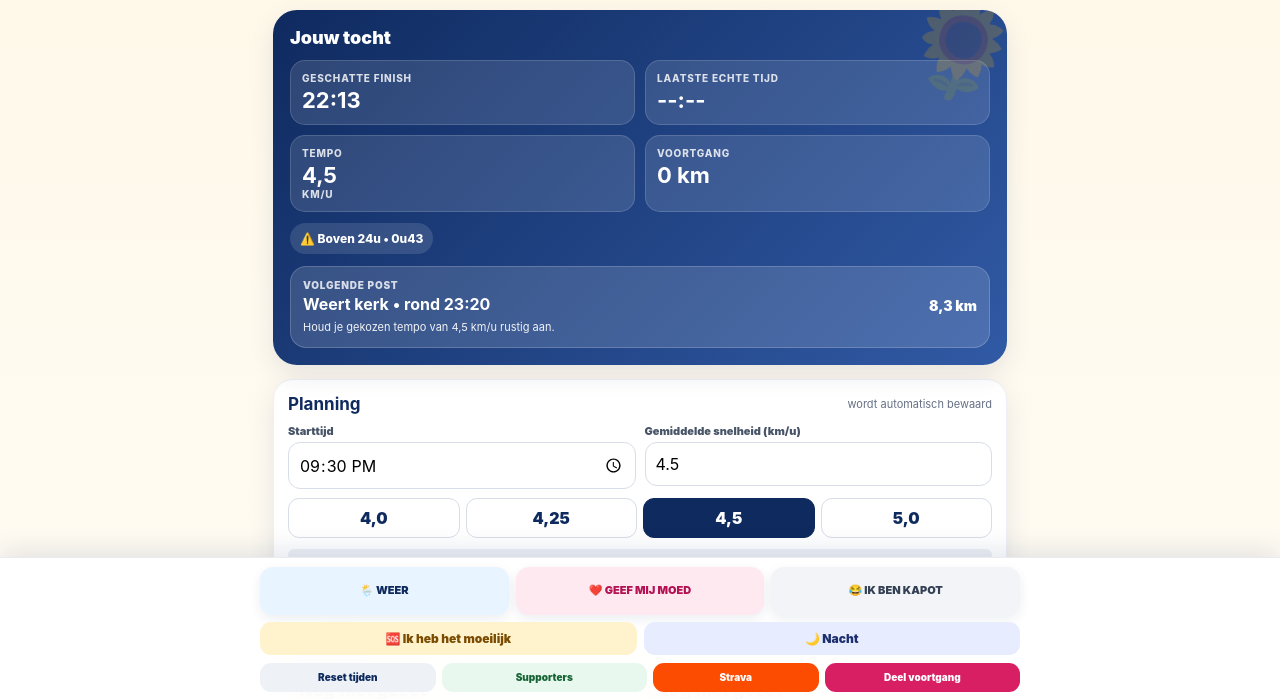
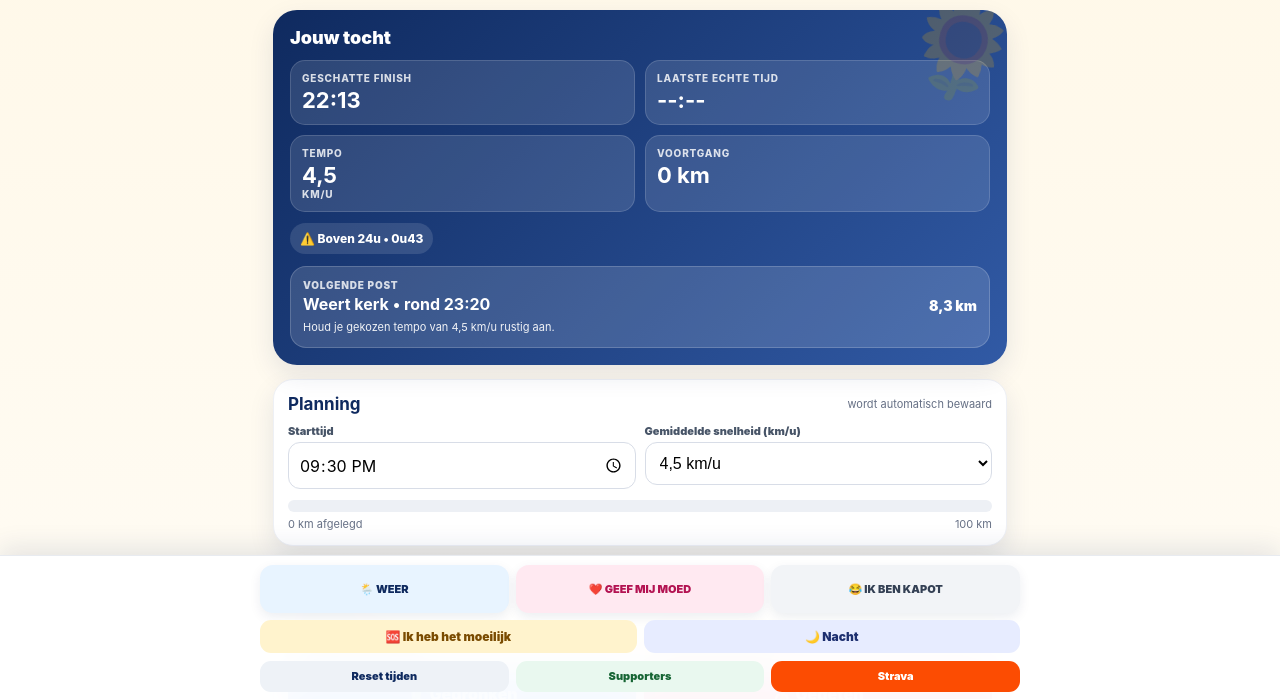
Before and after one commit to timgijbels-stack/dodentocht-2026, a plain HTML site: page index.html in a window 1280 px wide. Shown: the part 99-798 px from the top of the page. Drawn offline with Linux system fonts and the light colour scheme.

Commit message:
Add files via upload

```diff
--- a/index.html
+++ b/index.html
@@ -22,8 +22,7 @@
     .status{display:inline-flex;align-items:center;margin-top:11px;padding:8px 10px;border-radius:999px;background:rgba(255,255,255,.12);font-size:12px;font-weight:800}
     .next-card{margin-top:12px;padding:12px;border-radius:16px;background:rgba(255,255,255,.14);border:1px solid rgba(255,255,255,.18)}.next-label{font-size:10px;font-weight:900;letter-spacing:.08em;text-transform:uppercase;opacity:.8}.next-main{display:flex;justify-content:space-between;gap:10px;align-items:end;margin-top:3px}.next-main strong{font-size:16px}.next-main span{font-size:14px;font-weight:900;white-space:nowrap}.pace-advice{font-size:11px;line-height:1.35;margin-top:6px;opacity:.92}
     .section{margin-top:14px;background:#fff;border:1px solid #eef0f5;border-radius:20px;padding:14px;box-shadow:var(--shadow)}.section h2{font-size:17px;margin:0;color:var(--navy)}.section-head{display:flex;justify-content:space-between;gap:8px;align-items:center;margin-bottom:10px}.tiny{font-size:11px;color:var(--muted)}
-    .controls{display:grid;grid-template-columns:1fr 1fr;gap:9px}label{display:block;font-size:11px;font-weight:900;color:#475467;margin-bottom:4px}input[type="time"],input[type="number"]{width:100%;padding:11px 10px;border:1px solid #d8dde7;border-radius:12px;background:#fff;font-size:16px}
-    .pace-row{display:grid;grid-template-columns:repeat(4,1fr);gap:6px;margin-top:9px}.pace-btn{border:1px solid #d8dde7;background:#fff;border-radius:11px;padding:9px 4px;font-weight:900;color:var(--navy)}.pace-btn.active{background:var(--navy);color:#fff;border-color:var(--navy)}
+    .controls{display:grid;grid-template-columns:1fr 1fr;gap:9px}label{display:block;font-size:11px;font-weight:900;color:#475467;margin-bottom:4px}input[type="time"],input[type="number"],select{width:100%;padding:11px 10px;border:1px solid #d8dde7;border-radius:12px;background:#fff;font-size:16px}
     .progress-wrap{margin-top:11px}.progress-track{height:12px;border-radius:999px;background:#edf0f5;overflow:hidden}.progress-fill{height:100%;width:0;background:linear-gradient(90deg,#f4bd00,var(--pink));transition:width .25s}.progress-text{display:flex;justify-content:space-between;font-size:11px;color:var(--muted);margin-top:5px}
     .checkpoint{padding:13px 0;border-top:1px solid var(--line)}.checkpoint:first-child{border-top:0}.cp-top{display:grid;grid-template-columns:38px minmax(0,1fr);gap:9px;align-items:start}.num{width:34px;height:34px;border-radius:50%;display:grid;place-items:center;background:#ffe5ef;color:var(--pink);font-size:13px;font-weight:900}.checkpoint.reached .num{background:#dcfce7;color:#166534}
     .name{font-size:15px;font-weight:900;color:#1f2937;line-height:1.15}.meta{font-size:11px;color:var(--muted);margin-top:3px}.window{font-size:10px;color:#7a5a00;background:#fff8db;border-radius:7px;padding:3px 6px;display:inline-block;margin-top:5px}
@@ -32,7 +31,7 @@
     .pause-row{display:flex;align-items:center;gap:6px;margin-top:8px;flex-wrap:wrap}.pause-row span{font-size:11px;color:#475467}.pause-btn{width:28px;height:28px;border-radius:8px;border:1px solid #d8dde7;background:#fff;color:var(--navy);font-weight:900}
     .summary{display:grid;grid-template-columns:1fr 1fr;gap:8px}.sum-card{background:#f8fafc;border:1px solid #edf0f4;border-radius:13px;padding:10px}.sum-card small{font-size:10px;color:var(--muted);font-weight:800}.sum-card strong{display:block;font-size:17px;color:var(--navy);margin-top:3px}.note{font-size:11px;line-height:1.45;color:var(--muted);margin-top:9px}
     .fuel-grid{display:grid;grid-template-columns:1fr 1fr;gap:8px}.fuel-card{border:1px solid #e3e7ee;border-radius:14px;background:#fafbfc;padding:10px}.fuel-card small{display:block;font-size:10px;color:var(--muted);font-weight:900;text-transform:uppercase;letter-spacing:.06em}.fuel-card strong{display:block;margin-top:2px;color:var(--navy);font-size:18px}.fuel-card.due{background:#fff3cd;border-color:#f4c96b}.fuel-card.ok{background:#ecfdf3;border-color:#b7ebc6}.fuel-controls{display:grid;grid-template-columns:1fr 1fr;gap:8px;margin-top:10px}.fuel-btn{border:0;border-radius:13px;padding:12px 8px;font-weight:900;color:#fff;box-shadow:0 4px 12px rgba(15,42,95,.08)}.drink-btn{background:#1570ef}.eat-btn{background:#d91f63}.fuel-settings{display:grid;grid-template-columns:1fr 1fr;gap:8px;margin-top:10px}.fuel-visual{position:fixed;left:50%;top:45%;z-index:60;transform:translate(-50%,-50%) scale(.85);padding:14px 18px;border-radius:999px;background:#fff;color:var(--navy);font-size:20px;font-weight:950;box-shadow:0 18px 50px rgba(15,42,95,.25);pointer-events:none;animation:fuel-pop 1.25s ease forwards}.fuel-spark{position:fixed;z-index:59;pointer-events:none;font-size:22px;animation:fuel-spark 1.4s ease-out forwards}@keyframes fuel-pop{20%{transform:translate(-50%,-50%) scale(1.08)}70%{opacity:1}to{transform:translate(-50%,-75%) scale(.98);opacity:0}}@keyframes fuel-spark{to{transform:translate(var(--x),var(--y)) rotate(220deg);opacity:0}}
-    .bottom-bar{position:fixed;left:0;right:0;bottom:0;padding:9px 13px calc(9px + env(safe-area-inset-bottom));background:rgba(255,255,255,.96);backdrop-filter:blur(18px);-webkit-backdrop-filter:blur(18px);border-top:1px solid #e8ebf0;box-shadow:0 -8px 24px rgba(15,42,95,.10);z-index:20}.bottom-bar .inner{max-width:760px;margin:auto}.footer-actions{display:grid;grid-template-columns:.9fr 1.05fr .85fr 1fr;gap:6px;margin-top:8px}.action{border:0;border-radius:11px;padding:9px 5px;font-weight:900;font-size:10px;line-height:1.15}.primary{background:var(--pink);color:#fff}.secondary{background:#eef2f7;color:var(--navy)}.support{background:#e9f8ef;color:#166534}.strava{background:#fc4c02;color:#fff}
+    .bottom-bar{position:fixed;left:0;right:0;bottom:0;padding:9px 13px calc(9px + env(safe-area-inset-bottom));background:rgba(255,255,255,.96);backdrop-filter:blur(18px);-webkit-backdrop-filter:blur(18px);border-top:1px solid #e8ebf0;box-shadow:0 -8px 24px rgba(15,42,95,.10);z-index:20}.bottom-bar .inner{max-width:760px;margin:auto}.footer-actions{display:grid;grid-template-columns:1fr 1fr 1fr;gap:7px;margin-top:8px}.action{border:0;border-radius:11px;padding:9px 6px;font-weight:900;font-size:11px;line-height:1.15}.secondary{background:#eef2f7;color:var(--navy)}.support{background:#e9f8ef;color:#166534}.strava{background:#fc4c02;color:#fff}
 
     .funbar{display:grid;grid-template-columns:repeat(3,minmax(0,1fr));gap:7px}
     .funbtn{border:0;border-radius:13px;min-height:48px;padding:8px 5px;font-weight:900;font-size:11px;line-height:1.15;box-shadow:0 4px 12px rgba(15,42,95,.08);touch-action:manipulation}
@@ -43,8 +42,8 @@
 
     .quote-box{max-height:34vh;overflow:auto}
     .confetti{position:fixed;top:-24px;z-index:50;pointer-events:none;font-size:20px;animation:confetti-fall 2.7s cubic-bezier(.15,.7,.4,1) forwards}@keyframes confetti-fall{to{transform:translate3d(var(--drift),110vh,0) rotate(720deg);opacity:.25}}@keyframes wiggle{25%{transform:rotate(-16deg) scale(1.15)}75%{transform:rotate(16deg) scale(1.15)}}
-    body.night{background:linear-gradient(180deg,#070b18 0,#111827 48%,#050712 100%);color:#e6edf8}body.night header{background:rgba(7,11,24,.92);border-bottom-color:rgba(255,255,255,.08)}body.night h1,body.night .section h2,body.night .name,body.night .time-card strong,body.night .sum-card strong{color:#f4f7ff}body.night .sub,body.night .tiny,body.night .meta,body.night .note,body.night label,body.night .progress-text{color:#a7b0c2}body.night .section,body.night .time-card,body.night .sum-card,body.night input,body.night .pace-btn,body.night .pause-btn{background:#151b2b;border-color:#273149;color:#e6edf8}body.night .hero{background:linear-gradient(135deg,#111827,#223b78)}body.night .bottom-bar{background:rgba(8,12,24,.96);border-top-color:#273149;box-shadow:0 -8px 24px rgba(0,0,0,.35)}body.night .secondary{background:#202a3f;color:#eef4ff}body.night .night-btn{background:#fff7d6;color:#624600}body.night .deadbtn{background:#253044;color:#eef4ff}body.night .quote-box{background:#151b2b;border-color:#33405c;color:#eef4ff}body.night .quote-close{color:#cbd5e1}
-    @media(max-width:430px){h1{font-size:26px}.controls{grid-template-columns:1fr}.pace-row{grid-template-columns:repeat(2,1fr)}}
+    body.night{background:linear-gradient(180deg,#070b18 0,#111827 48%,#050712 100%);color:#e6edf8}body.night header{background:rgba(7,11,24,.92);border-bottom-color:rgba(255,255,255,.08)}body.night h1,body.night .section h2,body.night .name,body.night .time-card strong,body.night .sum-card strong{color:#f4f7ff}body.night .sub,body.night .tiny,body.night .meta,body.night .note,body.night label,body.night .progress-text{color:#a7b0c2}body.night .section,body.night .time-card,body.night .sum-card,body.night input,body.night select,body.night .pause-btn{background:#151b2b;border-color:#273149;color:#e6edf8}body.night .hero{background:linear-gradient(135deg,#111827,#223b78)}body.night .bottom-bar{background:rgba(8,12,24,.96);border-top-color:#273149;box-shadow:0 -8px 24px rgba(0,0,0,.35)}body.night .secondary{background:#202a3f;color:#eef4ff}body.night .night-btn{background:#fff7d6;color:#624600}body.night .deadbtn{background:#253044;color:#eef4ff}body.night .quote-box{background:#151b2b;border-color:#33405c;color:#eef4ff}body.night .quote-close{color:#cbd5e1}
+    @media(max-width:430px){h1{font-size:26px}.controls{grid-template-columns:1fr}}
   </style>
 </head>
 <body>
@@ -67,10 +66,20 @@
       <div class="section-head"><h2>Planning</h2><span class="tiny">wordt automatisch bewaard</span></div>
       <div class="controls">
         <div><label for="startTime">Starttijd</label><input id="startTime" type="time" value="21:30"></div>
-        <div><label for="customPace">Gemiddelde snelheid (km/u)</label><input id="customPace" type="number" min="2.5" max="7" step="0.05" value="4.5"></div>
-      </div>
-      <div class="pace-row" id="paceButtons">
-        <button class="pace-btn" data-pace="4">4,0</button><button class="pace-btn" data-pace="4.25">4,25</button><button class="pace-btn active" data-pace="4.5">4,5</button><button class="pace-btn" data-pace="5">5,0</button>
+        <div><label for="customPace">Gemiddelde snelheid (km/u)</label><select id="customPace">
+          <option value="2.5">2,5 km/u</option>
+          <option value="3">3,0 km/u</option>
+          <option value="3.5">3,5 km/u</option>
+          <option value="4">4,0 km/u</option>
+          <option value="4.25">4,25 km/u</option>
+          <option value="4.5" selected>4,5 km/u</option>
+          <option value="4.75">4,75 km/u</option>
+          <option value="5">5,0 km/u</option>
+          <option value="5.5">5,5 km/u</option>
+          <option value="6">6,0 km/u</option>
+          <option value="6.5">6,5 km/u</option>
+          <option value="7">7,0 km/u</option>
+        </select></div>
       </div>
       <div class="progress-wrap"><div class="progress-track"><div class="progress-fill" id="progressFill"></div></div><div class="progress-text"><span id="progressLabel">0 km afgelegd</span><span>100 km</span></div></div>
     </section>
@@ -110,7 +119,7 @@
         <button class="rescue-btn" id="rescueBtn">🆘 Ik heb het moeilijk</button>
         <button class="night-btn" id="nightBtn" aria-pressed="false">🌙 Nacht</button>
       </div>
-      <div class="footer-actions"><button class="action secondary" id="resetBtn">Reset tijden</button><button class="action support" id="supportBtn">Supporters</button><button class="action strava" id="stravaBtn">Strava</button><button class="action primary" id="shareBtn">Deel voortgang</button></div>
+      <div class="footer-actions"><button class="action secondary" id="resetBtn">Reset tijden</button><button class="action support" id="supportBtn">Supporters</button><button class="action strava" id="stravaBtn">Strava</button></div>
     </div></nav>
 
     <section class="section">
@@ -208,8 +217,15 @@ function fuelBurst(type){
  const badge=document.createElement('div');badge.className='fuel-visual';badge.textContent=label;document.body.appendChild(badge);setTimeout(()=>badge.remove(),1350);
  for(let i=0;i<18;i++){const s=document.createElement('span');s.className='fuel-spark';s.textContent=icons[i%icons.length];s.style.left='50vw';s.style.top='45vh';s.style.setProperty('--x',`${Math.round(Math.random()*220-110)}px`);s.style.setProperty('--y',`${Math.round(Math.random()*-180-30)}px`);document.body.appendChild(s);setTimeout(()=>s.remove(),1450)}
 }
+function ensurePaceChoice(){
+ const select=el('customPace'),value=String(state.pace);
+ if([...select.options].some(o=>o.value===value))return;
+ const option=document.createElement('option');
+ option.value=value;option.textContent=`${value.replace('.',',')} km/u`;
+ select.appendChild(option);
+}
 function render(){
- el('startTime').value=state.startTime;el('customPace').value=state.pace;document.querySelectorAll('.pace-btn').forEach(b=>b.classList.toggle('active',Math.abs(Number(b.dataset.pace)-state.pace)<.001));
+ ensurePaceChoice();el('startTime').value=state.startTime;el('customPace').value=String(state.pace);
  const c=calc(),reached=c.rows.filter(r=>r.actual),last=reached.at(-1),info=journeyInfo(c),furthest=info.furthest,projection=finishProjection(c);
  el('finishTime').textContent=fmtClock(projection.time);el('lastActual').textContent=last?fmtClock(last.actual):'--:--';el('paceMetric').textContent=String(state.pace).replace('.',',');el('progressMetric').textContent=`${String(furthest).replace('.',',')} km`;el('pauseMetric').textContent=`${c.totalPause} min`;el('totalDuration').textContent=fmtDur(c.totalMinutes);
  el('progressFill').style.width=`${Math.min(100,furthest)}%`;el('progressLabel').textContent=`${String(furthest).replace('.',',')} km afgelegd`;
@@ -223,9 +239,8 @@ function render(){
 }
 document.addEventListener('click',e=>{const b=e.target.closest('[data-act]');if(!b||b.tagName==='INPUT')return;const i=Number(b.dataset.i),act=b.dataset.act;if(act==='plus')state.pauses[i]=Math.min(60,Number(state.pauses[i]||0)+5);if(act==='minus')state.pauses[i]=Math.max(0,Number(state.pauses[i]||0)-5);if(act==='now'){const n=new Date();state.actuals[i]=`${pad(n.getHours())}:${pad(n.getMinutes())}`}render()});
 document.addEventListener('change',e=>{if(e.target.matches('input[data-act="manual"]')){state.actuals[Number(e.target.dataset.i)]=e.target.value||null;render()}});
-el('startTime').addEventListener('change',e=>{state.startTime=e.target.value;render()});el('customPace').addEventListener('change',e=>{state.pace=Math.max(2.5,Math.min(7,Number(e.target.value)||4.5));render()});el('paceButtons').addEventListener('click',e=>{const b=e.target.closest('.pace-btn');if(!b)return;state.pace=Number(b.dataset.pace);render()});
+el('startTime').addEventListener('change',e=>{state.startTime=e.target.value;render()});el('customPace').addEventListener('change',e=>{state.pace=Math.max(2.5,Math.min(7,Number(e.target.value)||4.5));render()});
 el('resetBtn').addEventListener('click',()=>{if(confirm('Alle werkelijke tijden en pauze-aanpassingen wissen?')){state=fresh();render()}});
-el('shareBtn').addEventListener('click',async()=>{const c=calc(),last=c.rows.filter(r=>r.actual).at(-1),projection=finishProjection(c),text=last?`Dodentocht 2026: ${last.name} bereikt om ${fmtClock(last.actual)} (${String(last.km).replace('.',',')} km). Verwachte finish ${fmtClock(projection.time)}.`:`Dodentocht 2026: start ${state.startTime}, tempo ${String(state.pace).replace('.',',')} km/u, verwachte finish ${fmtClock(projection.time)}.`;if(navigator.share){try{await navigator.share({title:'Mijn Dodentocht',text})}catch{}}else{try{await navigator.clipboard.writeText(text);alert('Voortgang gekopieerd.')}catch{}}});
 function supporterText(){
  const c=calc(),info=journeyInfo(c),projection=finishProjection(c),last=info.lastIndex>=0?c.rows[info.lastIndex]:null;
  const finish=`verwachte finish rond ${fmtClock(projection.time)}`;
--- a/sw.js
+++ b/sw.js
@@ -1,4 +1,4 @@
-const CACHE='dodentocht-2026-v13';
+const CACHE='dodentocht-2026-v15';
 const ASSETS=['./','./index.html','./manifest.webmanifest','./icon-v11-180.png','./icon-v11-512.png'];
 self.addEventListener('install',e=>{self.skipWaiting();e.waitUntil(caches.open(CACHE).then(c=>c.addAll(ASSETS)))});
 self.addEventListener('activate',e=>e.waitUntil(Promise.all([self.clients.claim(),caches.keys().then(keys=>Promise.all(keys.filter(k=>k!==CACHE).map(k=>caches.delete(k))))])));
```
